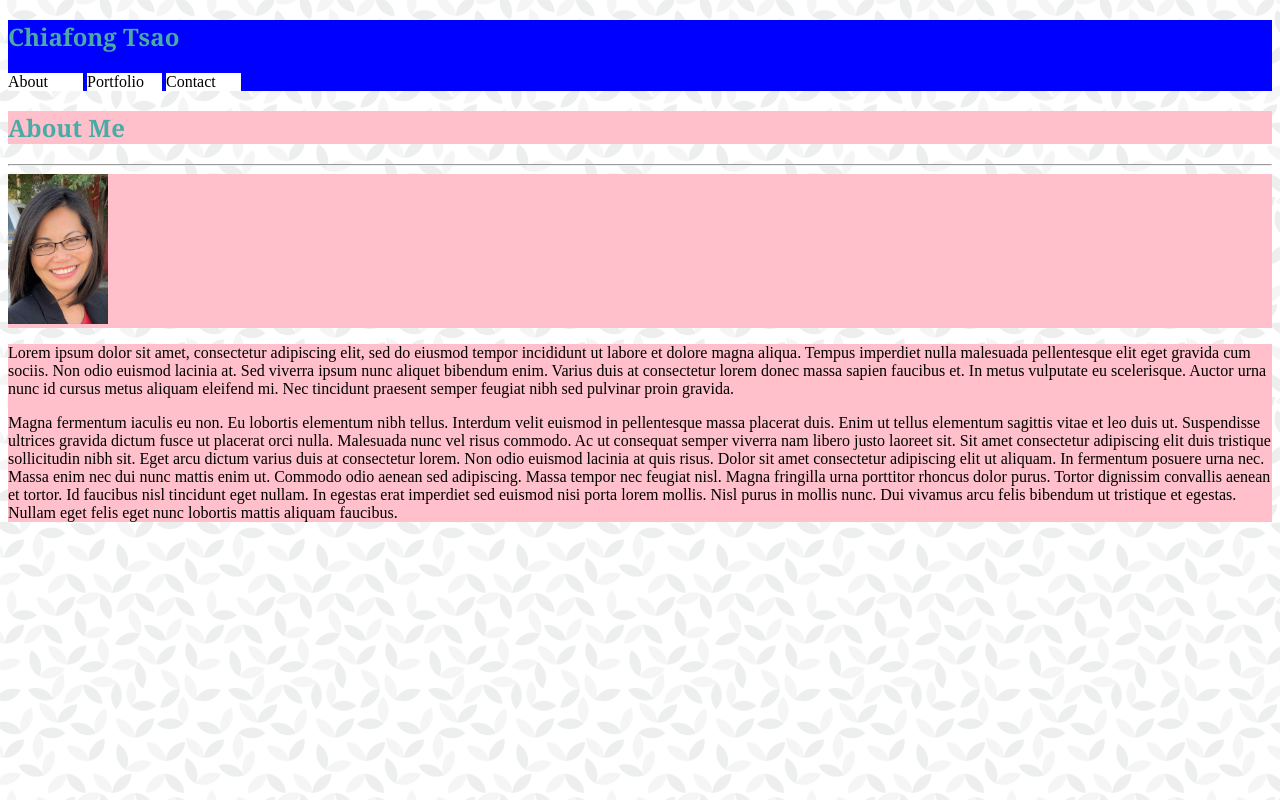
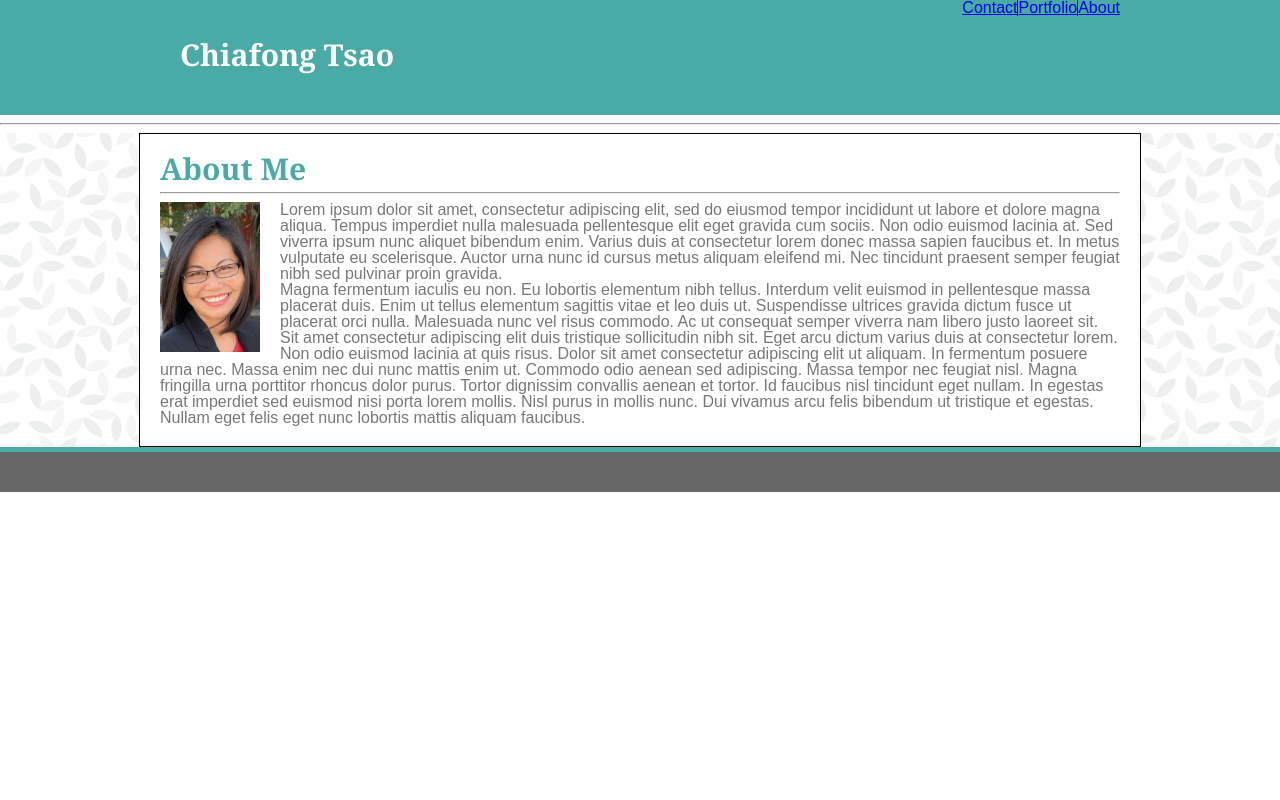
Before and after one commit to cftgithub/Basic-Portfolio, a plain HTML site: page index.html in a window 1280 px wide. Drawn offline with Linux system fonts and the light colour scheme.

Commit message:
added placeholder images and fixed format and margins in index file

```diff
--- /dev/null
+++ b/assets/css/reset.css
@@ -0,0 +1,48 @@
+/* http://meyerweb.com/eric/tools/css/reset/
+   v2.0 | 20110126
+   License: none (public domain)
+*/
+
+html, body, div, span, applet, object, iframe,
+h1, h2, h3, h4, h5, h6, p, blockquote, pre,
+a, abbr, acronym, address, big, cite, code,
+del, dfn, em, img, ins, kbd, q, s, samp,
+small, strike, strong, sub, sup, tt, var,
+b, u, i, center,
+dl, dt, dd, ol, ul, li,
+fieldset, form, label, legend,
+table, caption, tbody, tfoot, thead, tr, th, td,
+article, aside, canvas, details, embed,
+figure, figcaption, footer, header, hgroup,
+menu, nav, output, ruby, section, summary,
+time, mark, audio, video {
+	margin: 0;
+	padding: 0;
+	border: 0;
+	font-size: 100%;
+	font: inherit;
+	vertical-align: baseline;
+}
+/* HTML5 display-role reset for older browsers */
+article, aside, details, figcaption, figure,
+footer, header, hgroup, menu, nav, section {
+	display: block;
+}
+body {
+	line-height: 1;
+}
+ol, ul {
+	list-style: none;
+}
+blockquote, q {
+	quotes: none;
+}
+blockquote:before, blockquote:after,
+q:before, q:after {
+	content: '';
+	content: none;
+}
+table {
+	border-collapse: collapse;
+	border-spacing: 0;
+}
--- a/assets/css/style.css
+++ b/assets/css/style.css
@@ -1,13 +1,67 @@
+/* Background pattern from Toptal Subtle Patterns */
+body {
+    font-family: Arial, Helvetica, sans-serif, Helvetica Neue;
+    color: #777777;
+}
+header {
+    background-color: #ffffff;
+    border-color: #cccccc;
+    border-width: 10px;
+    width: 960px;
+    margin: 0 auto;
+}
+h1 {
+    background-color: #4aaaa5;
+    margin: 20px 0px 20px 0px;
+    padding: 20px;
+    color: #ffffff;
+    float: left;
+}
+.fullHeader {
+    background-color: #4aaaa5;
+    height: 115px;
 
-h1, h2 {font-family: Georgia, 'Times New Roman', Times, serif; color:#4aaaa5}
+}
+li {
+    float: right;
+    border-right: 1px solid black;
+}
 
-/* Background pattern from Toptal Subtle Patterns */
+li:first-child {
+    border: none;
+}
 
-
-header {background: blue}
-
-section {background: pink}
-
-div {background: white;
-    display: inline-block;
-    width: 75px}
+.full {
+    background-image: url('../images/geometric-leaves/geometric-leaves.png');
+    background-repeat: repeat;
+}
+.image {float:left;
+    margin-right: 20px;
+}
+section {
+    background-color: #ffffff;
+    border-color: black;
+    border-width: 1px;
+    border-style: solid;
+    padding: 20px;
+    width: 960px;
+    margin: 0 auto;
+}
+h2 {
+    color: #4aaaa5;
+}
+footer {
+    background-color: #666666;
+    padding: 20px;
+    border-top: 5px solid #4aaaa5;
+}
+h1, h2 {
+    font-family: Georgia, 'Times New Roman', Times, serif;
+    font-weight: bolder;
+    font-size: 30px;
+}
+.clearfix {
+    content:"";
+    clear:both;
+    display: block;
+}
--- a/index.html
+++ b/index.html
@@ -1,56 +1,50 @@
 <!DOCTYPE html>
-<html>
+<html lang="en">
     <head>
+        <meta charset="UTF-8">
+        <meta name="viewport" content="width=device-width, initial-scale=1.0">
+        <link rel="stylesheet" type="text/css" href="assets/css/reset.css">
+        <link rel="stylesheet" type="text/css" href="assets/css/style.css">
         <title>My Portfolio</title>
-        <link rel="stylesheet" type="text/css" href="assets/css/style.css">
-        <style>
-            body {background-image:url(assets/images/geometric-leaves/geometric-leaves.png)}
-
-        </style>
     </head>
 
+    <body>
 
-    <body>
-        <!-- header, navigation -->
+        <div class="fullHeader">
             <header>
+                <h1>Chiafong Tsao</h1>
                 <nav>
-                <h1>Chiafong Tsao</h1>
-
-                    <div>About</div>
-                    <div>Portfolio</div>
-                    <div>Contact</div>
+                    <ul>
+                        <li><a href="index.html">About</a></li>
+                        <li><a href="portfolio.html">Portfolio</a></li>
+                        <li><a href="contact.html">Contact</a></li>
+                    </ul>
                 </nav>
             </header>
-
-        <!-- main section, About Me and image-->
+        </div>
+        <div class="clearfix"></div>
+        <hr>
+        <div class="full">
             <section>
                 <h2>About Me</h2>
-        </section>
                 <hr>
-
-        <section>
+                 <div class=image>
                     <img src="assets/images/profile_pic.jpg" alt="photo of Chiafong Tsao" width="100" height="150">
-        </section>
-
-        <section>
+                </div>
+                <div class=article>
                     <p>Lorem ipsum dolor sit amet, consectetur adipiscing elit, sed do eiusmod tempor incididunt ut labore et dolore magna aliqua. Tempus imperdiet nulla malesuada pellentesque elit eget gravida cum sociis. Non odio euismod lacinia at. Sed viverra ipsum nunc aliquet bibendum enim. Varius duis at consectetur lorem donec massa sapien faucibus et. In metus vulputate eu scelerisque. Auctor urna nunc id cursus metus aliquam eleifend mi. Nec tincidunt praesent semper feugiat nibh sed pulvinar proin gravida.
                     </p>
                     <p>Magna fermentum iaculis eu non. Eu lobortis elementum nibh tellus. Interdum velit euismod in pellentesque massa placerat duis. Enim ut tellus elementum sagittis vitae et leo duis ut. Suspendisse ultrices gravida dictum fusce ut placerat orci nulla. Malesuada nunc vel risus commodo. Ac ut consequat semper viverra nam libero justo laoreet sit. Sit amet consectetur adipiscing elit duis tristique sollicitudin nibh sit. Eget arcu dictum varius duis at consectetur lorem. Non odio euismod lacinia at quis risus. Dolor sit amet consectetur adipiscing elit ut aliquam. In fermentum posuere urna nec.
 
                         Massa enim nec dui nunc mattis enim ut. Commodo odio aenean sed adipiscing. Massa tempor nec feugiat nisl. Magna fringilla urna porttitor rhoncus dolor purus. Tortor dignissim convallis aenean et tortor. Id faucibus nisl tincidunt eget nullam. In egestas erat imperdiet sed euismod nisi porta lorem mollis. Nisl purus in mollis nunc. Dui vivamus arcu felis bibendum ut tristique et egestas. Nullam eget felis eget nunc lobortis mattis aliquam faucibus.
                     </p>
+                </div>
             </section>
 
+        </div>
+        <div class=clearfix> </div>
+        <footer>
 
-
-
-
-
-
-
-
-
-
+        </footer>
     </body>
-
 </html>
```
Also changed, not shown: contact.html (+9 -8 lines), portfolio.html (+8 -5 lines), assets/images/placeholder_1.jpg (added), 4 other files. Lines whose indentation alone changed are shown as unchanged.
